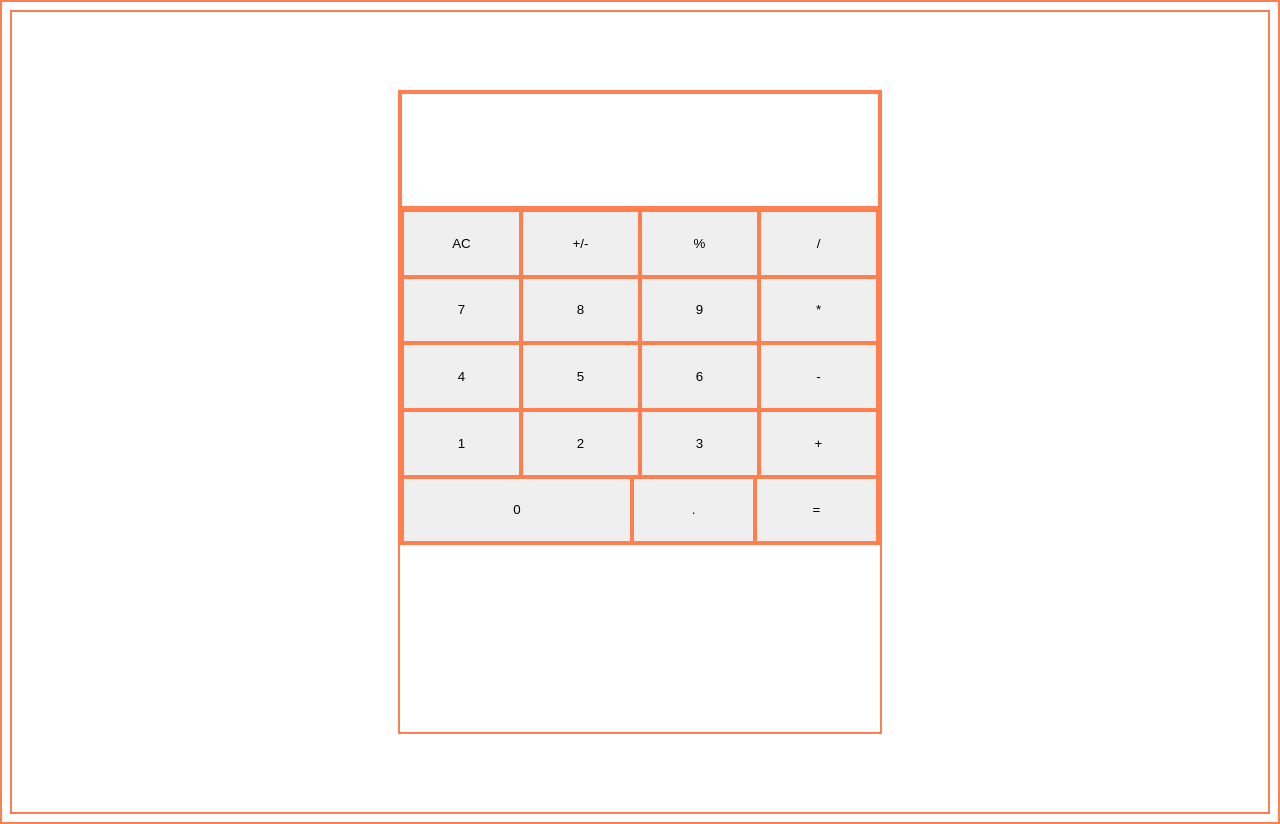
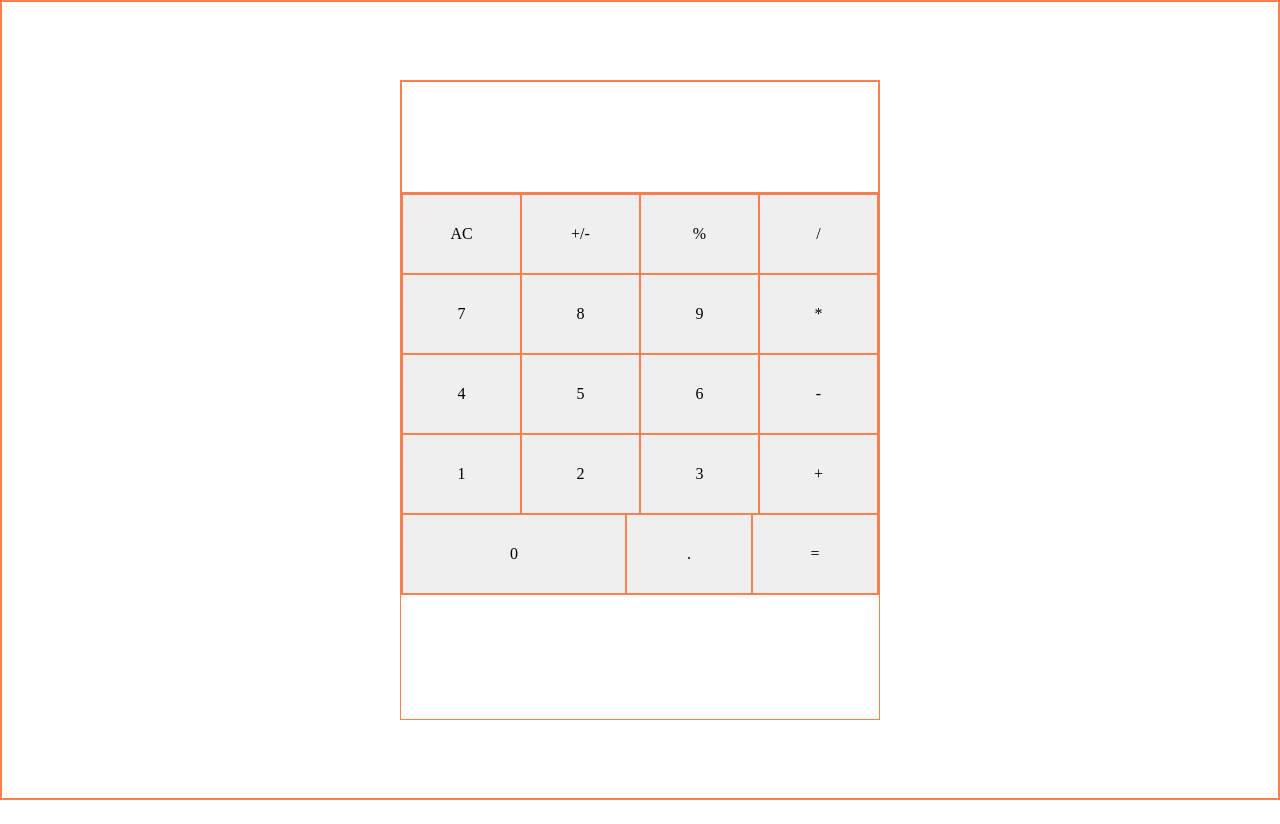
Before and after one commit to Eveieve/Calculator, a plain HTML site: page index.html in a window 1280 px wide. After the commit the page ends 800 px from the top, so only its background shows below. Drawn offline with Linux system fonts and the light colour scheme.

Commit message:
add CSS reset

```diff
--- a/index.js
+++ b/index.js
@@ -25,9 +25,6 @@ function operate(operator, a, b) {
     return divide(a, b);
   }
 }
-
-//grab buttons and add eventlistenrs to them, so the numbers populate the display when btns are clicked.
-
 // let numbers = [];
 
 // for (let i = 0; i < 10; i++) {
--- a/styles.css
+++ b/styles.css
@@ -1,21 +1,85 @@
+/*
+  1. Use a more-intuitive box-sizing model.
+*/
+*,
+*::before,
+*::after {
+  box-sizing: border-box;
+}
+/*
+  2. Remove default margin
+*/
 * {
-  border: 2px solid coral;
+  margin: 0;
+}
+/*
+  3. Allow percentage-based heights in the application
+*/
+html,
+body {
+  height: 100%;
+}
+/*
+  Typographic tweaks!
+  4. Add accessible line-height
+  5. Improve text rendering
+*/
+body {
+  line-height: 1.5;
+  -webkit-font-smoothing: antialiased;
+}
+/*
+  6. Improve media defaults
+*/
+img,
+picture,
+video,
+canvas,
+svg {
+  display: block;
+  max-width: 100%;
+}
+/*
+  7. Remove built-in form typography styles
+*/
+input,
+button,
+textarea,
+select {
+  font: inherit;
+}
+/*
+  8. Avoid text overflows
+*/
+p,
+h1,
+h2,
+h3,
+h4,
+h5,
+h6 {
+  overflow-wrap: break-word;
+}
+/*
+  9. Create a root stacking context
+*/
+#root,
+#__next {
+  isolation: isolate;
 }
 
+* {
+  border: 1px solid coral;
+}
 body {
   display: flex;
   justify-content: center;
   align-items: center;
 }
 
-html,
-body {
-  min-height: 100vh;
-}
-
 .container {
   width: 30em;
-  height: 40em;
+  min-height: 40em;
 }
 
 .display {
@@ -32,10 +96,10 @@ body {
 
 .buttons button {
   flex: 1;
-  min-width: 8em;
+  min-width: 7em;
   min-height: 5em;
 }
 
 #zero {
-  flex-grow: 2;
+  min-width: 14em;
 }
```
